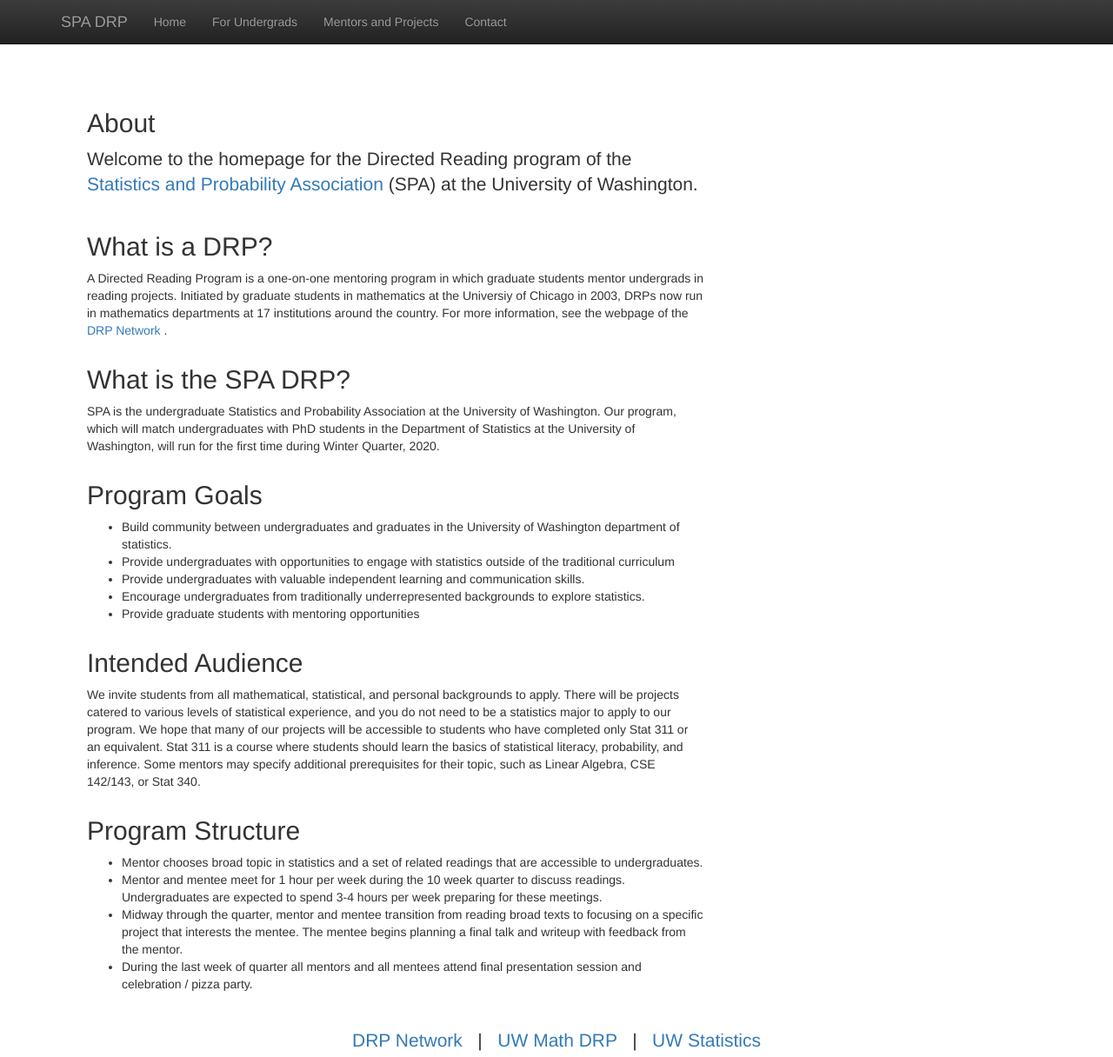
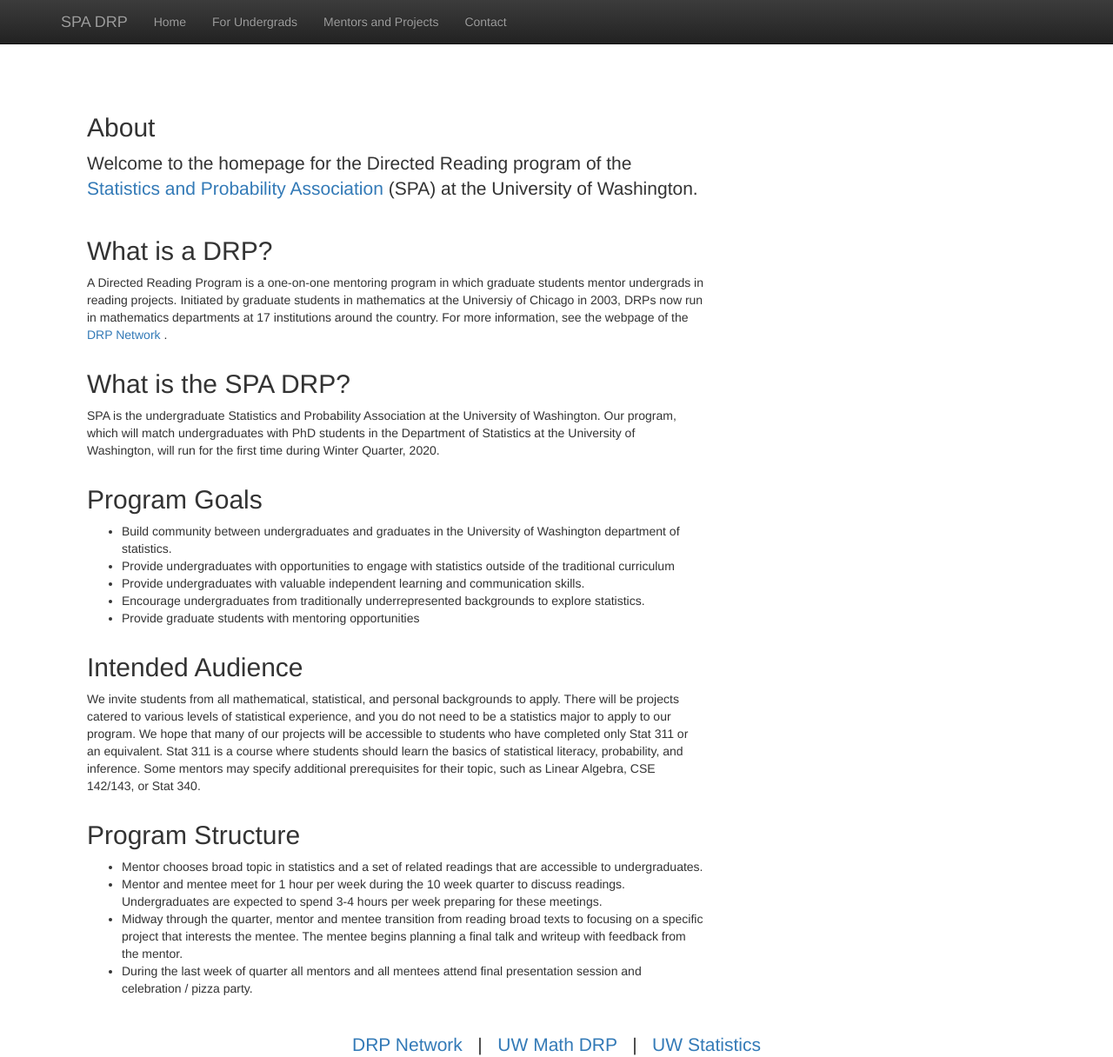
Before and after one commit to anna-neufeld/spa_drp, a Jekyll site: the page built from index.html, in a window 1280 px wide and 1216 px high. Shown: the whole window at 87% size. Built offline with Jekyll 4.4.1, drawn with Linux system fonts in a browser that asks for light colours; nearby versions of some CDN libraries; library files that are not in the unit come from our copies.

Commit message:
Adding top padding

```diff
--- a/contact.html
+++ b/contact.html
@@ -3,7 +3,7 @@
 title:  'Contact'
 ---
 
-<div class="col-md-8">
+<div style="padding-top: 20px;" class="col-md-8">
   <h2 class="featurette-heading">Contact </h2>
   <p class="lead">
   Please contact the program organizers with any questions.
--- a/index.html
+++ b/index.html
@@ -5,7 +5,7 @@
 
 
 <div class="col-md-8">
-  <h2 style="padding-top: 15px;" class="featurette-heading">About </h2>
+  <h2 style="padding-top: 20px;" class="featurette-heading">About </h2>
   <p class="lead">
   Welcome to the homepage for the Directed Reading program of the <a href = "http://students.washington.edu/spassc/">Statistics and Probability Association</a>
   (SPA) at the University of Washington.
--- a/mentors.html
+++ b/mentors.html
@@ -4,7 +4,7 @@
 ---
 
 
-<div class="col-md-8">
+<div style="padding-top: 20px;" class="col-md-8">
   <h2 class="featurette-heading">Winter 2020, Mentors and Projects: </h2>
   <p> The following projects are available in Winter 2020. Note that if two projects are listed for the same mentor,
   only one of the projects will run this quarter. Feel free to express interest in multiple projects with the same mentor
--- a/undergrads.html
+++ b/undergrads.html
@@ -3,7 +3,7 @@
 title:  'Undergraduates'
 ---
 
-<div class="col-md-8">
+<div style="padding-top: 20px;" class="col-md-8">
   <h2 class="featurette-heading">Information For Undergraduates: </h2>
   <p class="lead">
   <h3> Who should apply? </h3>
```
